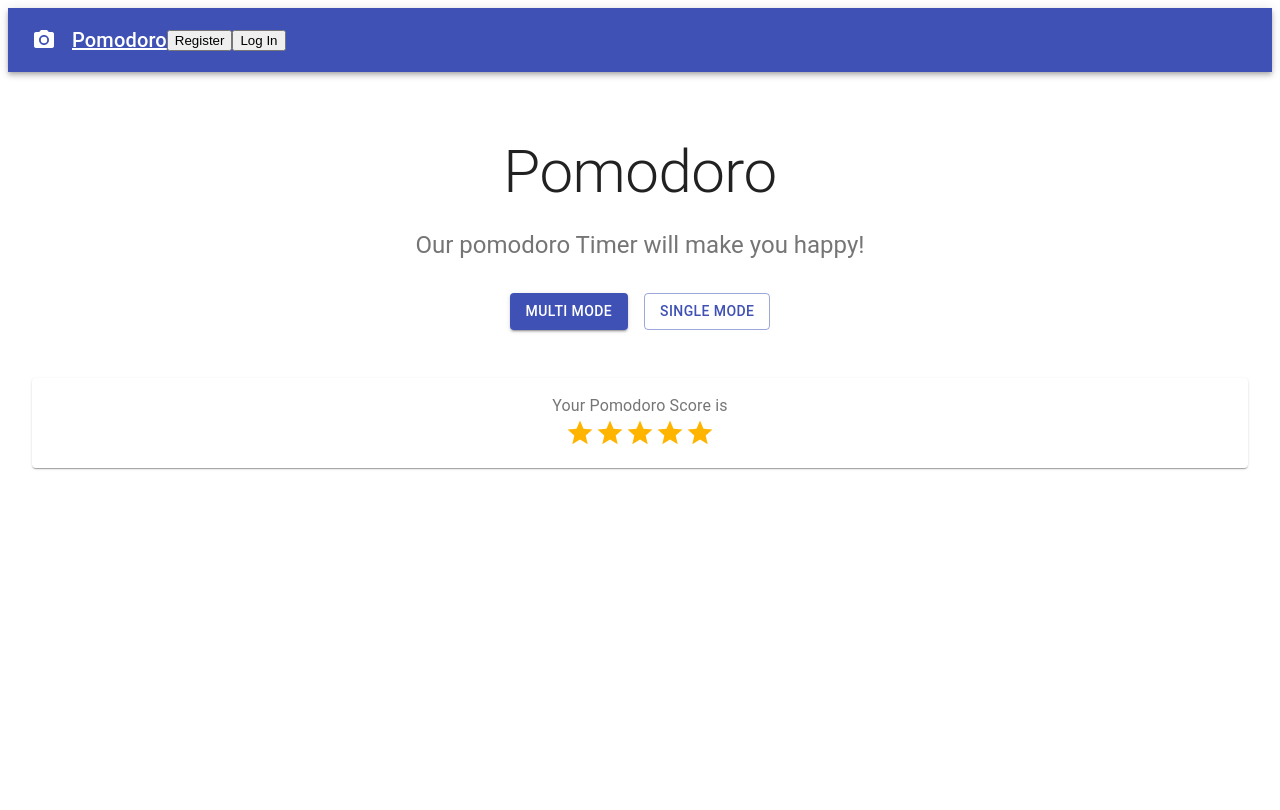
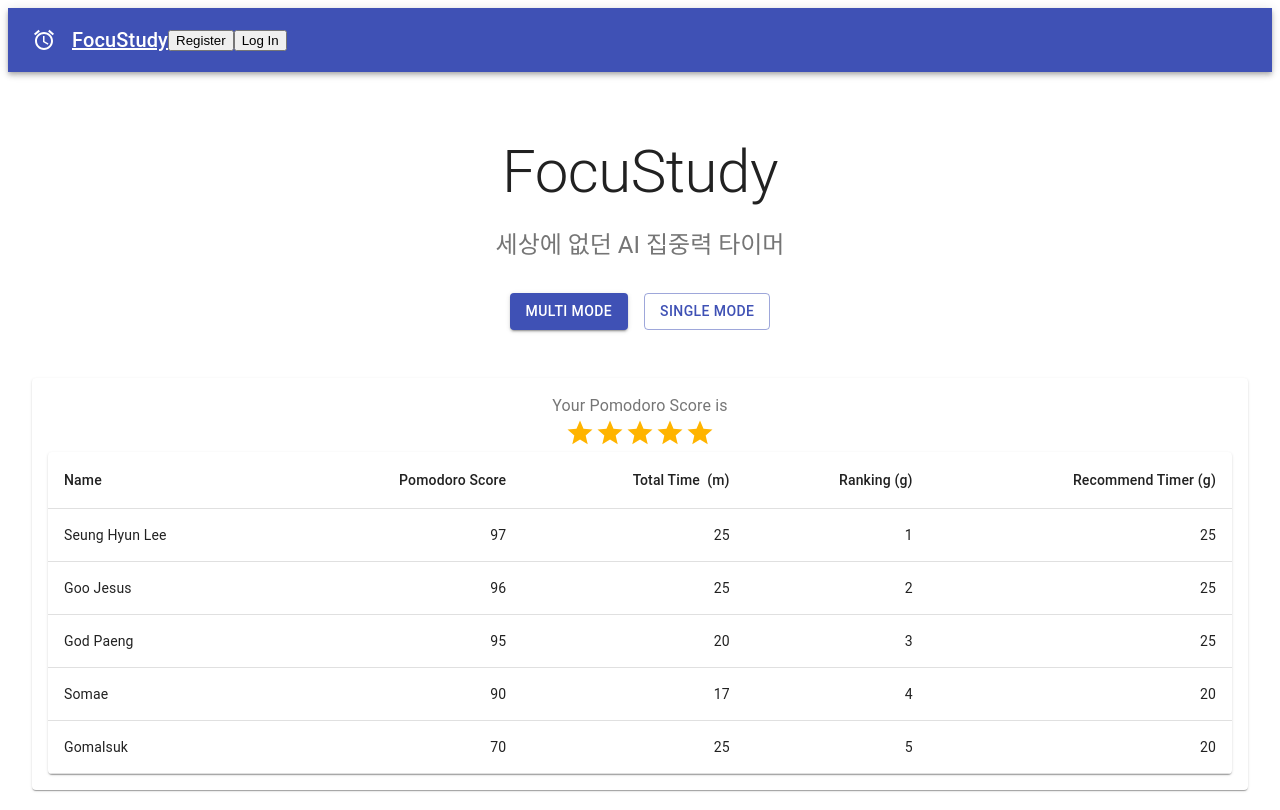
Before and after one commit to lsh3163/Tomato, a React (Create React App) app in the folder client/: page /result in a window 1280 px wide. Built offline with nearby package versions, Linux system fonts and the light colour scheme; no server answers.

Commit message:
데모 수정
데모 수정

```diff
--- a/client/src/Components/Header.js
+++ b/client/src/Components/Header.js
@@ -2,6 +2,7 @@ import React, { useContext } from 'react';
 import AppBar from '@material-ui/core/AppBar';
 import Button from '@material-ui/core/Button';
 import CameraIcon from '@material-ui/icons/PhotoCamera';
+import AccessAlarmIcon from '@material-ui/icons/AccessAlarm';
 import CssBaseline from '@material-ui/core/CssBaseline';
 import Grid from '@material-ui/core/Grid';
 import Toolbar from '@material-ui/core/Toolbar';
@@ -53,10 +54,11 @@ export default function Board() {
     <React.Fragment>
       <AppBar position="relative">
         <Toolbar>
-          <CameraIcon className={classes.icon} />
+          <AccessAlarmIcon className={classes.icon} />
             <Typography variant="h6" color="inherit" noWrap component={Link} to={"/"}>
-                Pomodoro
+                FocuStudy
             </Typography>
+            <Typography>
               {userData.user ?(
                   <button onClick={logout}>Log Out</button>
               ) : (
@@ -65,16 +67,17 @@ export default function Board() {
                   <button onClick={login}>Log In</button>
               </>
               )}
+            </Typography>
         </Toolbar>
       </AppBar>
       <main>
         <div className={classes.heroContent}>
           <Container maxWidth="sm">
             <Typography component="h1" variant="h2" align="center" color="textPrimary" gutterBottom>
-                <div id="timer">Pomodoro</div>
+                <div id="timer">FocuStudy</div>
             </Typography>
             <Typography variant="h5" align="center" color="textSecondary" paragraph>
-              Our pomodoro Timer will make you happy!
+              세상에 없던 AI 집중력 타이머
             </Typography>
             <div className={classes.heroButtons}>
               <Grid container spacing={2} justify="center">
--- a/client/src/Routes/Home/HomePresenter.js
+++ b/client/src/Routes/Home/HomePresenter.js
@@ -43,9 +43,11 @@ function Home() {
                 <TimelineContent>
                 <Paper elevation={3} className={classes.paper}>
                     <Typography variant="h6" component="h1">
-                    Start Your Routine
+                     Show your concentration!
                     </Typography>
-                    <Typography>Because you need strength</Typography>
+                    <Typography>
+                        It provides a timer and ranking system using AI video recognition.
+                    </Typography>
                 </Paper>
                 </TimelineContent>
             </TimelineItem>
@@ -61,7 +63,9 @@ function Home() {
                     <Typography variant="h6" component="h1">
                     Do your best with our Timer
                     </Typography>
-                    <Typography>Because it&apos;s awesome!</Typography>
+                    <Typography>
+                        A short 25 minutes can change your 25 years.
+                    </Typography>
                 </Paper>
                 </TimelineContent>
             </TimelineItem>
@@ -80,9 +84,10 @@ function Home() {
                 <TimelineContent>
                 <Paper elevation={3} className={classes.paper}>
                     <Typography variant="h6" component="h1">
-                    Take a rest
+                        When you're focused, take a short break
                     </Typography>
-                    <Typography>Because you need rest</Typography>
+                    <Typography>
+                        A brief break will give you a powerful leap forward.</Typography>
                 </Paper>
                 </TimelineContent>
             </TimelineItem>
@@ -95,9 +100,9 @@ function Home() {
                 <TimelineContent>
                 <Paper elevation={3} className={classes.paper}>
                     <Typography variant="h6" component="h1">
-                    Repeat
+                        Repeat
                     </Typography>
-                    <Typography>Because this is the life you love!</Typography>
+                    <Typography>Life should look long.</Typography>
                 </Paper>
                 </TimelineContent>
             </TimelineItem>
--- a/client/src/Routes/Result/ResultPresenter.js
+++ b/client/src/Routes/Result/ResultPresenter.js
@@ -4,6 +4,14 @@ import Paper from '@material-ui/core/Paper';
 import Typography from '@material-ui/core/Typography';
 import { makeStyles } from '@material-ui/core/styles';
 import Rating from '@material-ui/lab/Rating'
+
+import Table from '@material-ui/core/Table';
+import TableBody from '@material-ui/core/TableBody';
+import TableCell from '@material-ui/core/TableCell';
+import TableContainer from '@material-ui/core/TableContainer';
+import TableHead from '@material-ui/core/TableHead';
+import TableRow from '@material-ui/core/TableRow';
+
 const useStyles = makeStyles((theme) => ({
     root: {
       flexGrow: 1,
@@ -13,8 +21,21 @@ const useStyles = makeStyles((theme) => ({
       textAlign: 'center',
       color: theme.palette.text.secondary,
     },
+    table:{
+        minWidth:650,
+    }
   }));
+  function createData(name, calories, fat, carbs, protein) {
+    return { name, calories, fat, carbs, protein };
+  }
 
+  const rows = [
+    createData('Seung Hyun Lee', 97, 25, 1, 25),
+    createData('Goo Jesus', 96, 25, 2, 25),
+    createData('God Paeng', 95, 20, 3, 25),
+    createData('Somae', 90, 17, 4, 20),
+    createData('Gomalsuk', 70, 25, 5, 20),
+  ];
 export default () => {
     const classes = useStyles();
     return (
@@ -25,8 +46,37 @@ export default () => {
                 <Typography className={classes.pos} color="textSecondary">
                   <audio autoplay="autoplay" id="end-of-time" src="https://kr.object.ncloudstorage.com/resume/iu.mp3"></audio>
                 </Typography>
-                <Typography component="legend">Your Pomodoro Score is </Typography>
+                <Typography component="legend"> Your Pomodoro Score is </Typography>
                   <Rating name="size-large" value={5} size="large" readOnly />
+
+
+                  <TableContainer component={Paper}>
+                    <Table className={classes.table} aria-label="simple table">
+                        <TableHead>
+                        <TableRow>
+                            <TableCell>Name</TableCell>
+                            <TableCell align="right">Pomodoro Score</TableCell>
+                            <TableCell align="right">Total Time &nbsp;(m)</TableCell>
+                            <TableCell align="right">Ranking&nbsp;(g)</TableCell>
+                            <TableCell align="right">Recommend Timer&nbsp;(g)</TableCell>
+                        </TableRow>
+                        </TableHead>
+                        <TableBody>
+                        {rows.map((row) => (
+                            <TableRow key={row.name}>
+                            <TableCell component="th" scope="row">
+                                {row.name}
+                            </TableCell>
+                            <TableCell align="right">{row.calories}</TableCell>
+                            <TableCell align="right">{row.fat}</TableCell>
+                            <TableCell align="right">{row.carbs}</TableCell>
+                            <TableCell align="right">{row.protein}</TableCell>
+                            </TableRow>
+                        ))}
+                        </TableBody>
+                    </Table>
+                </TableContainer>
+
               </Paper>
             </Grid>
           </Grid>
--- a/client/src/Routes/Study.js
+++ b/client/src/Routes/Study.js
@@ -42,10 +42,10 @@ export default function SelectStudy() {
                             Create room
                         </Typography>
                         <Typography className={classes.pos} color="textSecondary">
-                            Create your own room
+                            Become a leader and focus together
                         </Typography>
                         <Typography variant="body2" component="p">
-                            Stay Hungry, Stay Foolish
+                            Leaders are sacrificed and sublime. -Navy seal-
                         </Typography>
                         <Button size="small" component={Link} to={"/room"}>
                             START
```
Lines whose indentation alone changed are shown as unchanged.
